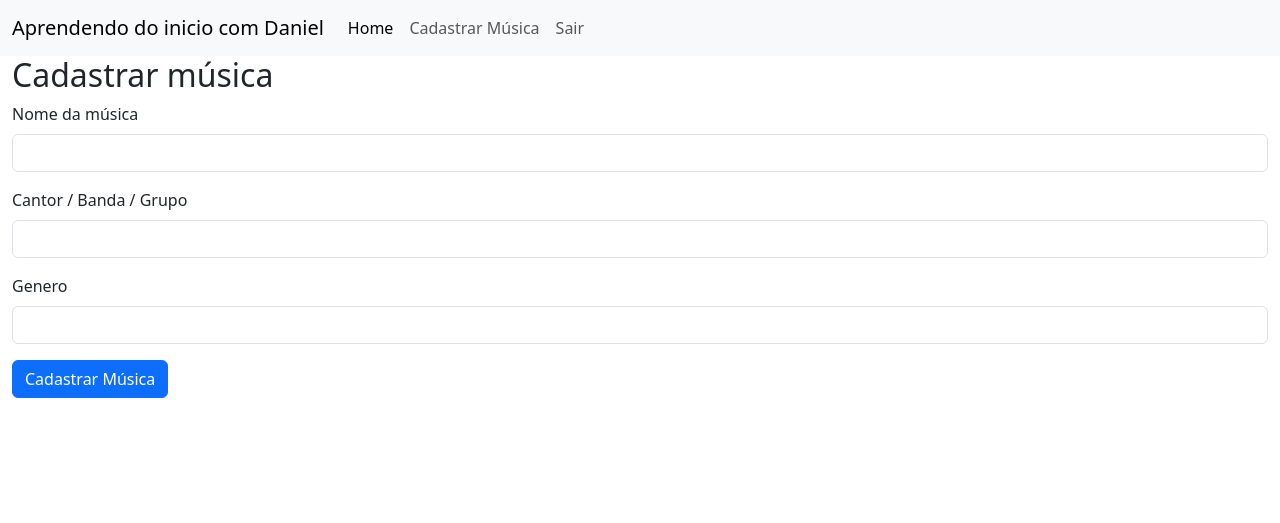
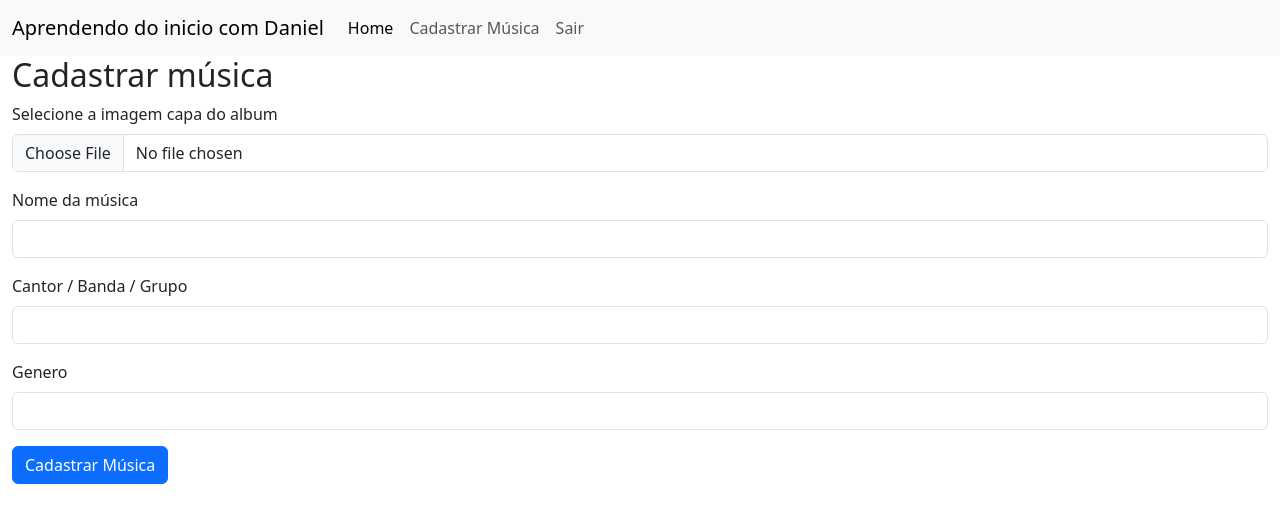
Before and after one commit to fafreir/projeto_musica_flask, a Flask app: page /cadastrar in a window 1280 px wide. Shown: the top 523 px of the page. Run offline with Flask 3, Linux system fonts and the light colour scheme; the visitor is signed in with stand-in values (Sample User, id 1); parts of the project's set-up code (start-up, migrations or seed data) failed here and were passed over; some libraries are stand-ins or nearby versions.

Commit message:
inserido token e inserido a div da imagem

```diff
--- a/templates/cadastra_musica.html
+++ b/templates/cadastra_musica.html
@@ -3,6 +3,13 @@
 {% block conteudo %}
     <form method="post" action='/adicionar' enctype="multipart/form-data">
         <fieldset>
+
+            {{ form.csrf_token() }}
+
+            <div class='mb-3'>
+                <label for='arquivo' class='form-label'>Selecione a imagem capa do album</label>
+                <input type="file" name="arquivo" accept=".jpg, .jpeg, .png" id='arquivo' class='form-control'>
+            </div>
 
             <div class='mb-3'>
                 {{ form.nome.label(class="form-label")}}
```
